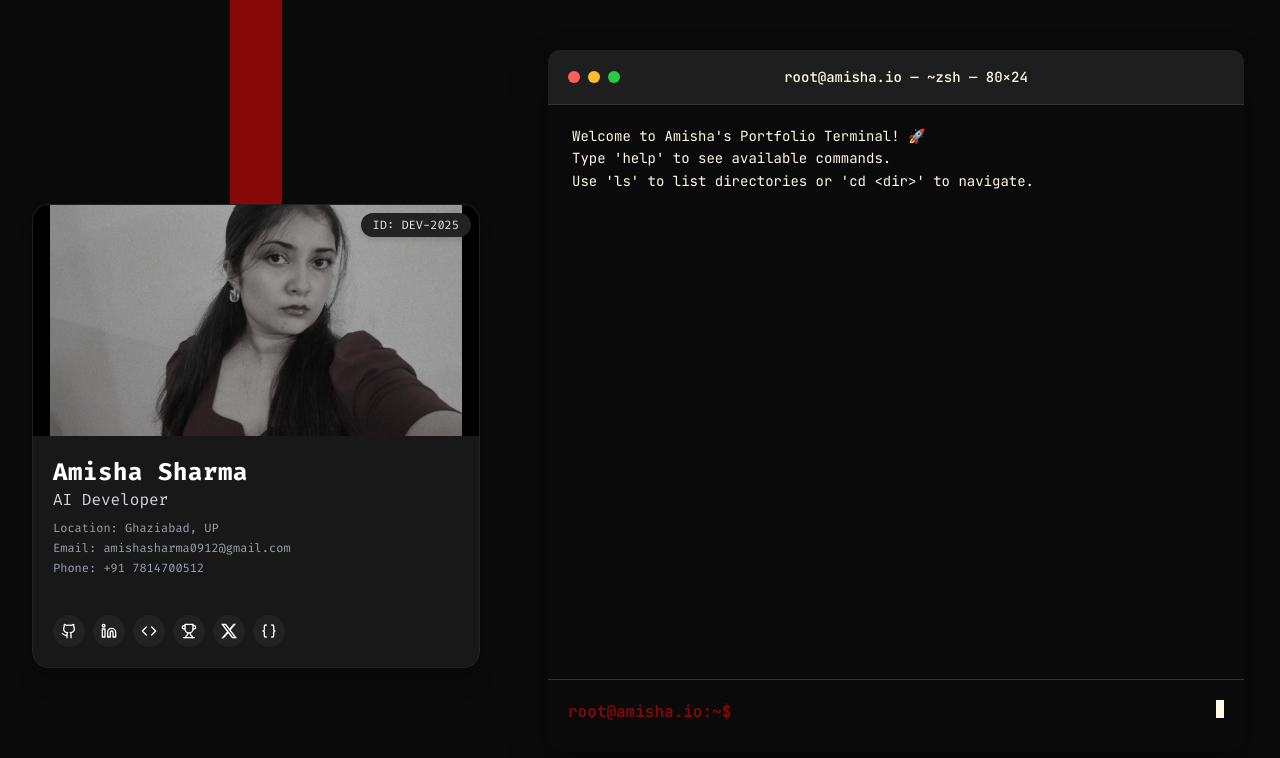
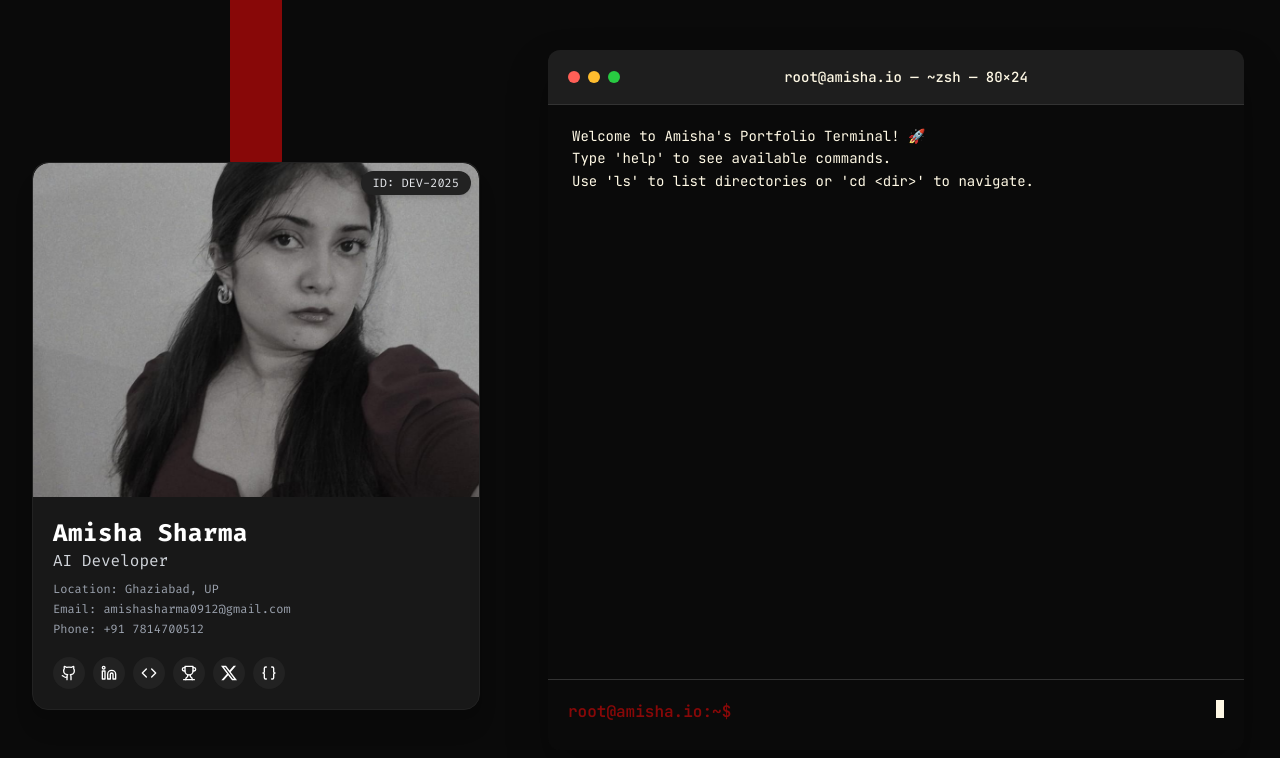
Before and after one commit to iadii/terminal-portfolio, a React (Vite) app: page / in a window 1280 px wide. Shown: the top 758 px of the page. Built offline with nearby package versions, Linux system fonts and the light colour scheme; the HTML template or start-up script is replaced by a standard one.

Commit message:
fix image ratio

```diff
--- a/src/components/IDCard.jsx
+++ b/src/components/IDCard.jsx
@@ -3,6 +3,7 @@ import { Github, Linkedin, Code, Trophy, Braces } from 'lucide-react'
 import { SiX } from 'react-icons/si'
 
 const PROFILE_IMG = '/Ammy1.jpeg'
+// const PROFILE_IMG = '/Ammy.jpg'
 
 const LINKS = [
   { name: 'Github', url: 'https://github.com/ammycodex', icon: Github },
@@ -17,12 +18,12 @@ const IDCard = () => {
   const [hovered, setHovered] = useState(null)
 
   return (
-    <div className="relative w-full max-w-xs sm:max-w-sm md:max-w-md max-h-[90vh] overflow-auto rounded-2xl bg-[#181818] shadow-xl border border-[#222] mx-auto">
-      <div className="relative w-full h-1/2">
-        <img src={PROFILE_IMG} alt="Profile" className="object-contain w-full h-full bg-black" style={{ objectPosition: 'center' }} />
+    <div className="relative w-full max-w-xs sm:max-w-sm md:max-w-md rounded-2xl bg-[#181818] shadow-xl border border-[#222] mx-auto">
+      <div className="relative w-full aspect-[4/3] rounded-t-2xl overflow-hidden">
+        <img src={PROFILE_IMG} alt="Profile" className="object-cover w-full h-full bg-black rounded-t-2xl" style={{ objectPosition: 'center 40%' }} />
         <span className="absolute top-2 right-2 bg-[#222] text-xs text-gray-200 px-3 py-1 rounded-full shadow-md z-20">ID: DEV-2025</span>
       </div>
-      <div className="flex flex-col justify-between h-1/2 p-3 sm:p-4 md:p-5 text-white">
+      <div className="flex flex-col justify-between p-3 sm:p-4 md:p-5 text-white">
         <div>
           <h2 className="text-lg sm:text-xl md:text-2xl font-bold tracking-wide">Amisha Sharma</h2>
           <p className="text-sm sm:text-base text-gray-300 mb-2">AI Developer</p>
```
